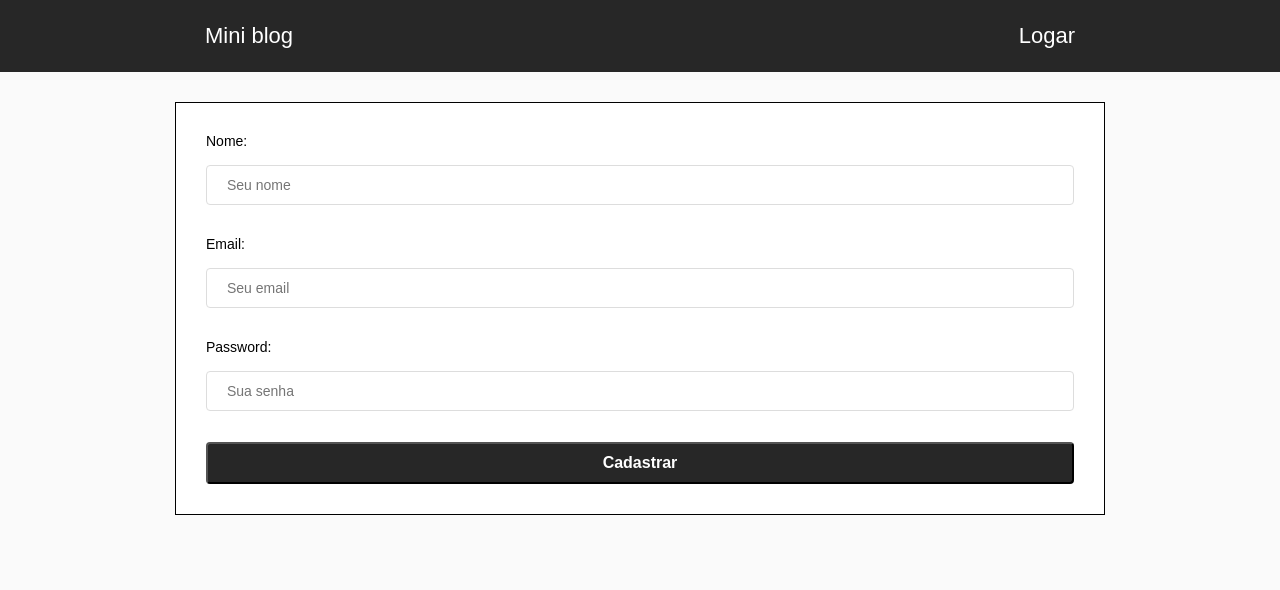
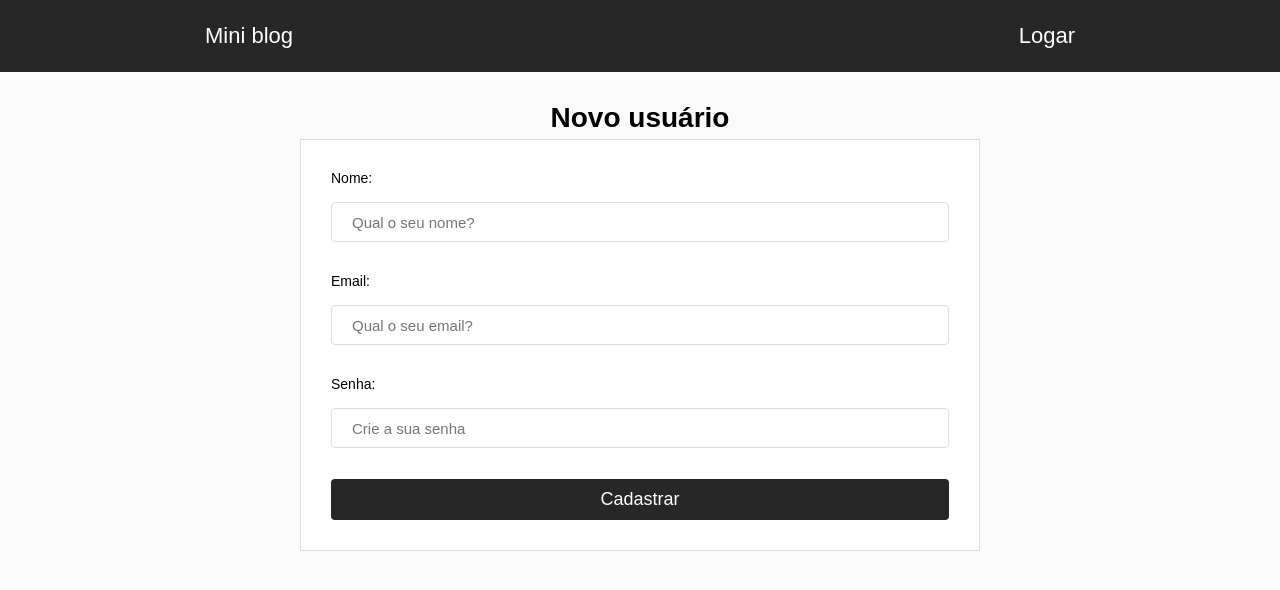
Before and after one commit to IgorFerreiraSilva/mini-blog-react, a React (Create React App) app: page /Register in a window 1280 px wide. Shown: the top 590 px of the page. Built offline with nearby package versions, Linux system fonts and the light colour scheme; no server answers.

Commit message:
Realizado a estilização da page Register, e o sistema de registro de usuário já realiza cadastro e também é realizado o login no sistema sem falhas até o momento

```diff
--- a/src/App.js
+++ b/src/App.js
@@ -8,6 +8,7 @@
 import Header from './components/Header';
 import Login from './components/Login';
 import Register from './components/Register';
+import Dashboard from './components/Dashboard';
 
 class App extends Component{
 
@@ -30,6 +31,7 @@
           <Route exact path="/" component={Home}/>
           <Route exact path="/Login" component={Login}/>
           <Route exact path="/Register" component={Register}/>
+          <Route exact path="/Dashboard" component={Dashboard} />
         </Switch>
       </BrowserRouter>
     ) : (
--- /dev/null
+++ b/src/components/Dashboard/index.js
@@ -0,0 +1,12 @@
+import React, { Component } from 'react';
+
+
+class Dashboard extends Component{
+    render(){
+        return(
+            <h1>Tela da dashboard</h1>
+        );
+    }
+}
+
+export default Dashboard;
--- a/src/components/Login/index.js
+++ b/src/components/Login/index.js
@@ -17,8 +17,16 @@
         this.login = this.login.bind(this);
     }
 
+    componentDidMount(){
+        //verificar se tem usuário logado.
+        if(firebase.getCurrent()){
+            return this.props.history.replace('dashboard');
+        }
+    }
+
     entrar(e){
         e.preventDefault();
+        this.login();
     }
 
     login = async () => {
@@ -33,6 +41,8 @@
                     return null;
                 }
             })
+            this.props.history.replace('/dashboard');
+
         }catch(error){
             alert(error.message);
         }
@@ -41,7 +51,7 @@
     render(){
         return(
             <div>
-                <form onClick={this.entrar} id="login">
+                <form onSubmit={this.entrar} id="login">
                     <label>Email: </label><br/>
                     <input type="email" autoComplete="off" autoFocus value={this.state.email}
                     onChange={(e) => this.setState({email: e.target.value})} placeholder="Seu Email" /><br/>
--- a/src/components/Register/index.js
+++ b/src/components/Register/index.js
@@ -1,26 +1,60 @@
 import React, { Component } from 'react';
+import {Link, withRouter} from 'react-router-dom';
+import firebase from '../../firebase';
 import './register.css';
 
 
 class Register extends Component{
+
+    constructor(props){
+        super(props);
+        this.state = {
+            nome: '',
+            email: '',
+            password: ''
+        };
+    this.register = this.register.bind(this);
+    this.onRegister = this.onRegister.bind(this);
+}
+
+    register(e){
+        e.preventDefault();
+        this.onRegister();
+    }
+
+    onRegister = async()=> {
+        try{
+            const {nome, email,password} = this.state;
+            await firebase.register(nome,email,password);
+            this.props.history.replace('/dashboard');
+        }catch(error){
+            alert(error.message);
+        }
+    }
+
     render(){
         return(
             <div>
-                <form id="register">
-                    <label>Nome: </label><br />
-                    <input type="text" autoFocus="off" placeholder="Seu nome"/><br/>
-                    <label>Email: </label><br />
-                    <input type="text" autoFocus="off" placeholder="Seu email"/><br/>
-                    <label>Password: </label><br />
-                    <input type="text" autoFocus="off" placeholder="Sua senha"/><br/>
+                <h1 className="register-h1">Novo usuário</h1>
+                <form onSubmit={this.register} id="register">
+                <label>Nome: </label><br/>
+                <input type="text" value={this.state.nome} autoFocus autoComplete="off"
+                onChange={(e)=> this.setState({nome: e.target.value})} placeholder="Qual o seu nome?" /><br/>
 
+                <label>Email: </label><br/>
+                <input type="text" value={this.state.email} autoComplete="off"
+                onChange={(e)=> this.setState({email: e.target.value})} placeholder="Qual o seu email?" /><br/>
 
-                    <button type="submit">Cadastrar</button>
+                <label>Senha: </label><br/>
+                <input type="password" value={this.state.password} autoFocus autoComplete="off"
+                onChange={(e)=> this.setState({password: e.target.value})} placeholder="Crie a sua senha" /><br/>
+
+                <button type="submit">Cadastrar</button>
+
                 </form>
             </div>
-        )
+        );
     }
 }
 
-
-export default Register;
+export default withRouter(Register);
--- a/src/components/Register/register.css
+++ b/src/components/Register/register.css
@@ -1,10 +1,16 @@
+div .register-h1{
+    margin-top: 30px;
+    margin-bottom: 5px;
+    text-align: center;
+}
+
 form#register{
     width: 100%;
-    max-width: 930px;
-    margin: 30px auto 0;
+    max-width: 680px;
+    margin: 0px auto 0;
     padding: 30px;
-    background-color: #FFF;
-    border: 1px solid black;
+    background: #FFF;
+    border: 1px solid #DDD;
     display: flex;
     flex-direction: column;
 }
@@ -15,15 +21,15 @@
     border-radius: 4px;
     border: 1px solid #DDD;
     padding: 0 20px;
-    font-size: 14px;
+    font-size: 15px;
 }
 
 form#register button{
     padding: 10px 20px;
     border-radius: 4px;
+    border: 0;
     background: #272727;
     color: #FFF;
-    font-size: 16px;
-    font-weight: bold;
     cursor: pointer;
+    font-size: 18px;
 }
--- a/src/firebase.js
+++ b/src/firebase.js
@@ -38,6 +38,10 @@
             app.auth().onAuthStateChanged(resolve);
         })
     }
+
+    getCurrent(){
+        return app.auth().currentUser && app.auth().currentUser.email
+    }
 }
 
 export default new Firebase();
```
Also changed, not shown: 1 other file (tests, documents, lock files or other folders).
